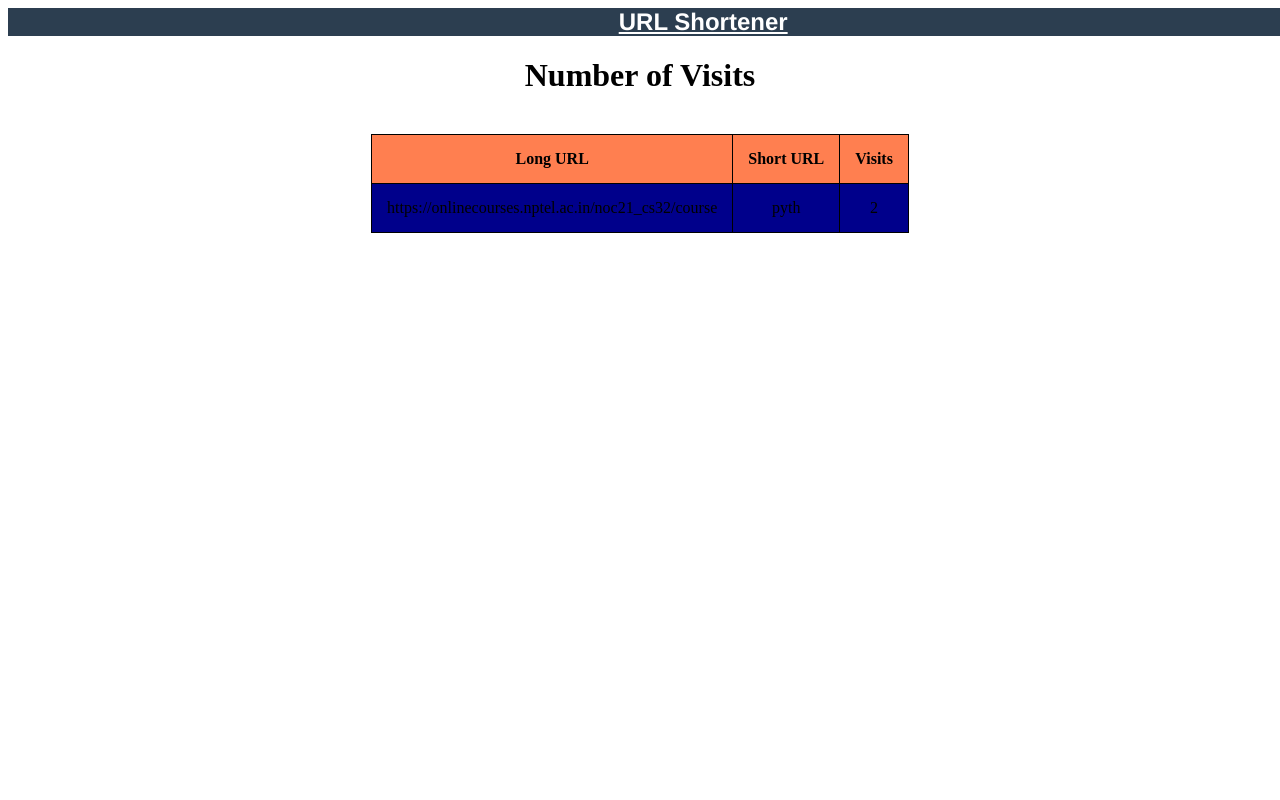
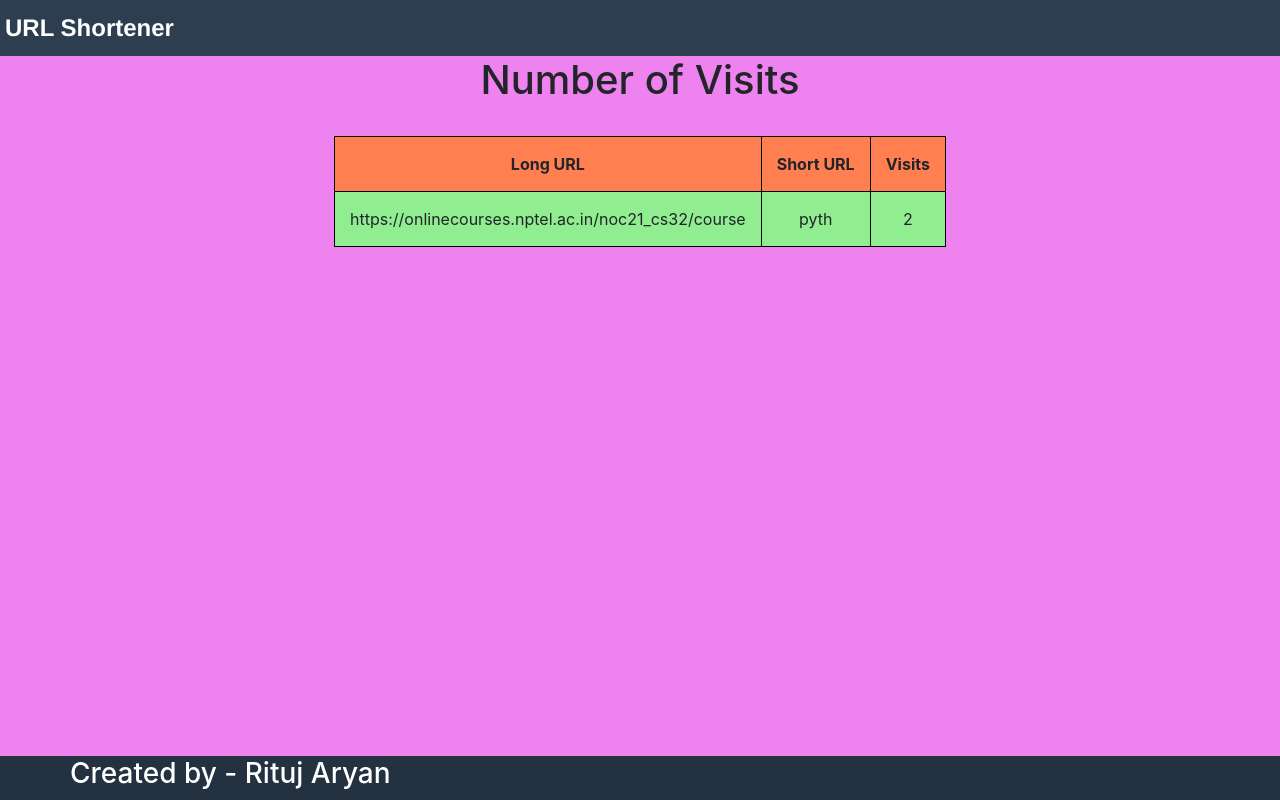
Before and after one commit to ritujaryan/url_shortener, a Django app: page /analytics/ in a window 1280 px wide; the page is wider, and only the part inside the window is pictured. Run offline with Django 3.2, Linux system fonts and the light colour scheme; data comes from the database, SQL or seed files in the repository; some libraries are stand-ins or nearby versions.

Commit message:
analytics 2

```diff
--- a/url_shortener_app/templates/analytics.html
+++ b/url_shortener_app/templates/analytics.html
@@ -1,8 +1,12 @@
+{% load static %}
 <!DOCTYPE html>
 <html>
 
 <head>
     <title>Visits</title>
+
+    <link href="{% static 'bootstrap.min.css' %}" rel="stylesheet" type="text/css">
+
 
     <style type="text/css">
         table,
@@ -18,7 +22,7 @@
             background-color: coral;
         }
         td{
-            background-color: darkblue;
+            background-color: lightgreen;
         }
         .navbar-custom {
 			background: #2C3E50;
@@ -27,12 +31,25 @@
 			font-weight: 700;
 			font-size: x-large;
 			border: none;
-			padding-left: 5%;
-			padding-right: 5%;
-			/* text-align: center; */
+            padding: 5px;
+            padding-bottom: 10px;
+            padding-top: 10px;
+			text-align: left;
 			color: white;
             width: 100%;
         }
+        body{
+            background-color: violet;
+        }
+        footer {
+			color: white;
+			width: 100%;
+			position: absolute;
+			left: 0;
+			bottom: 0;
+			padding: 1px 1px;
+			background-color: #233140;
+		}
 
     </style>
 
@@ -70,6 +87,15 @@
 
         </tbody>
     </table>
+    <footer class="text-center">
+		<div class="container">
+			<div class="row">
+				<h3> Created by -
+					<a href="https://rishabhrathi22.github.io" target="_blank" style="color: white;"> Rituj Aryan </a>
+				</h3>
+			</div>
+		</div>
+	</footer>
 </body>
 
 </html>
```
